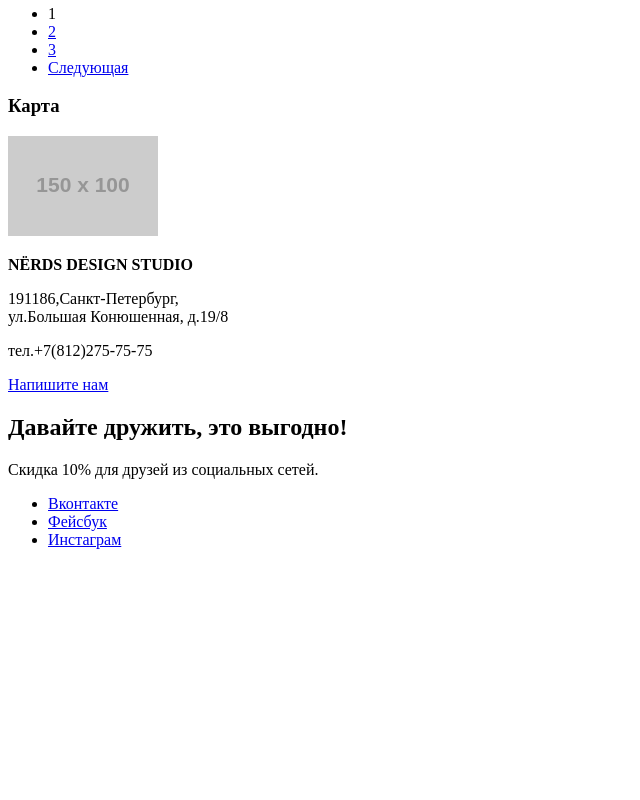
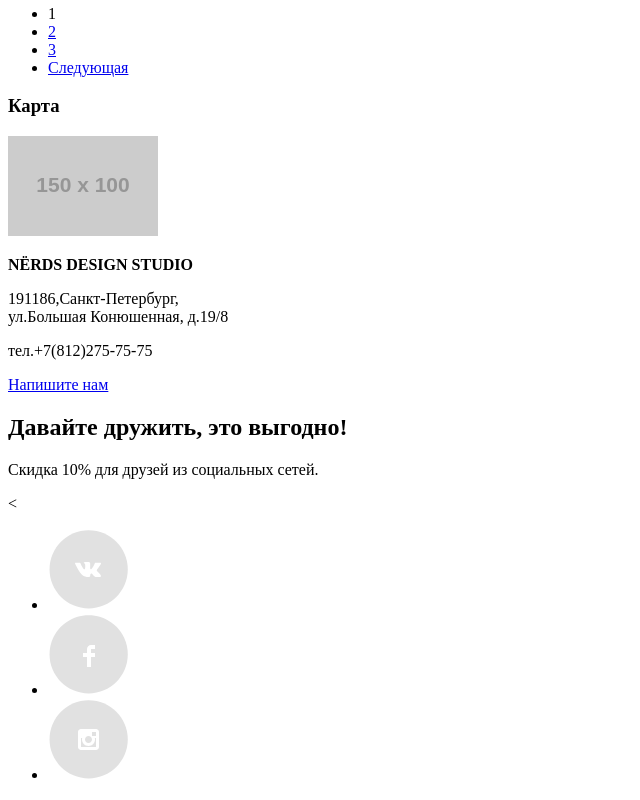
Before and after one commit to lenkoom/1481097-nerds-28, a plain HTML site: page catalog.html in a window 1280 px wide. Shown: the part 4696-5496 px from the top of the page, without its empty margins (0-640 px from the left). Before the commit the page ends 5261 px from the top, so only its background shows below. Drawn offline with Linux system fonts and the light colour scheme; placeholder pictures from the web are drawn by us.

Commit message:
Добавлены соц сети в каталог

```diff
--- a/catalog.html
+++ b/catalog.html
@@ -167,11 +167,17 @@
         <p>Скидка 10% для друзей из социальных сетей.</p>
       </div>
 <!--Социальные сети-->
-      <ul>
-        <li><a href="#">Вконтакте</a></li>
-        <li><a href="#">Фейсбук</a></li>
-        <li><a href="#">Инстаграм</a></li>
-      </ul>
+      <<ul>
+      <li>
+        <a href="#"><img src="img/vk.svg" width="81" height="81" alt="Вконтакте"></a>
+      </li>
+      <li>
+        <a href="#"><img src="img/fb.svg" width="81" height="81" alt="Фейсбук"></a>
+      </li>
+      <li>
+        <a href="#"><img src="img/inst.svg" width="81" height="81" alt="Инстаграм"></a>
+      </li>
+    </ul>
     </footer>
   </body>
 </html>
```
